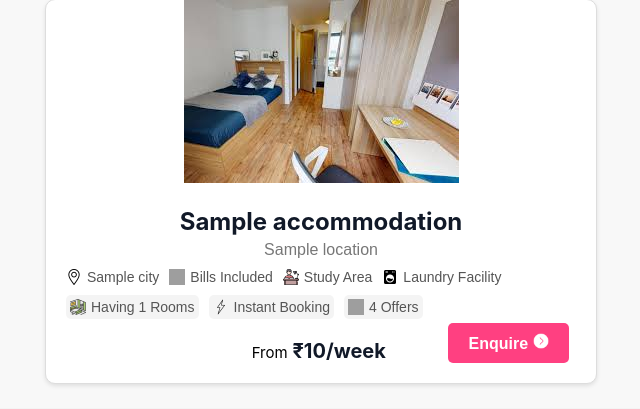
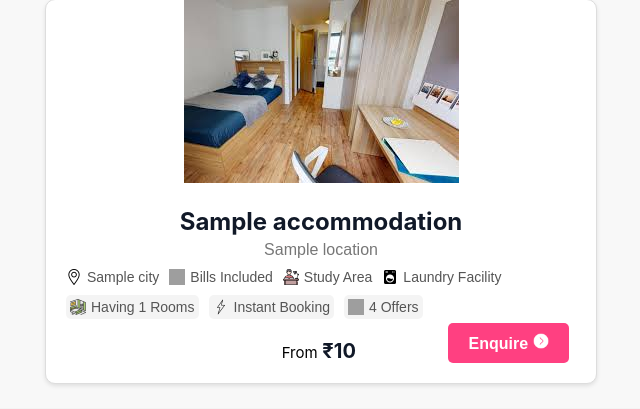
Before and after one commit to sugumar247/Accommodation-finder-project, a Django app: template myApp/templates/myapp/accommodations.html in a window 1280 px wide. Shown: the part 580-989 px from the top of the page, without its empty margins (319-959 px from the left). Run offline with Django 5.2, Linux system fonts and the light colour scheme; the template is opened without the code that fills it: most values are stand-ins (such as "Sample title", 1, 10 or a date in 2020); grey boxes are pictures that could not be loaded.

Commit message:
initial commit

```diff
--- a/myApp/templates/myapp/accommodations.html
+++ b/myApp/templates/myapp/accommodations.html
@@ -94,7 +94,7 @@
                             <div class="card-highlight"><img src="{% static 'thunder.png' %}" alt="">Instant Booking</div>
                             <div class="card-highlight"><img src="{% static 'tag.png' %}" alt="">4 Offers</div>
                         </div>
-                        <div class="card-price"><span>From</span> &#8377;{{ accommodation.Price }}/week</div>
+                        <div class="card-price"><span>From</span> &#8377;{{ accommodation.Price }}</div>
                         <!-- <h6>{{accommodation.distance}}</h6> -->
                         <div class="card-button">
                             <a href="{% url 'accommodation-details' accommodation.aw %}">Enquire <img src="{% static 'right-arrow.png' %}" alt=""></a>
```
Also changed, not shown: db.sqlite3.
